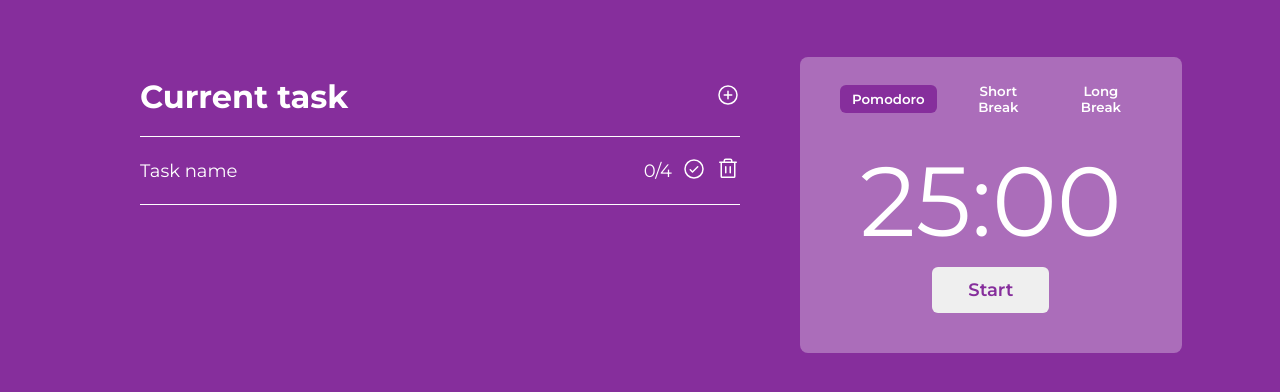
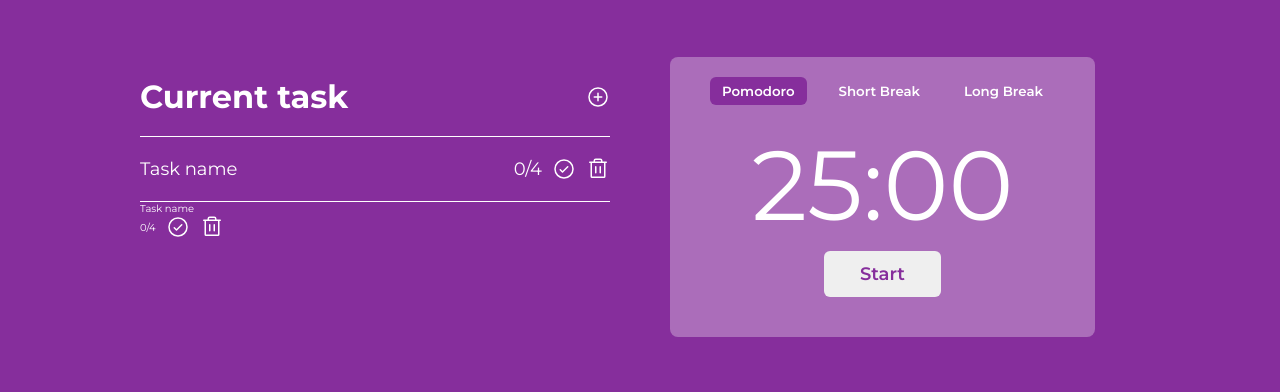
Before and after one commit to dnylvssr/pomofocus-clone, a plain HTML site: page index.html in a window 1280 px wide. Shown: the part 76-468 px from the top of the page. Drawn offline with Linux system fonts and the light colour scheme.

Commit message:
task section iteration

```diff
--- a/css/style.css
+++ b/css/style.css
@@ -93,7 +93,7 @@
   margin: 0 auto;
   width: 100rem;
   display: grid;
-  grid-template-columns: auto auto;
+  grid-template-columns: 1fr 1fr;
   gap: 6rem;
 }
 
@@ -101,7 +101,8 @@
   justify-self: end;
   /* background-color: rgba(255, 255, 255, 0.3); */
   padding: 2rem 0;
-  width: 60rem;
+  /* width: 60rem; */
+  width: 100%;
 }
 
 .task-header {
@@ -145,6 +146,9 @@
   cursor: pointer;
   fill: var(--color-text);
   transition: all 0.4s;
+
+  display: flex;
+  align-items: center;
 }
 
 .btn-task:hover {
--- a/index.html
+++ b/index.html
@@ -109,6 +109,34 @@
             </button>
           </div>
         </div>
+        <div class="task-add">
+          <span class="task-name">Task name</span>
+          <div class="task-attributes">
+            <span class="task-num-pomodoros">0/4</span>
+            <button class="btn-task">
+              <svg
+                xmlns="http://www.w3.org/2000/svg"
+                class="btn-icon"
+                viewBox="0 0 256 256"
+              >
+                <path
+                  d="M173.66,98.34a8,8,0,0,1,0,11.32l-56,56a8,8,0,0,1-11.32,0l-24-24a8,8,0,0,1,11.32-11.32L112,148.69l50.34-50.35A8,8,0,0,1,173.66,98.34ZM232,128A104,104,0,1,1,128,24,104.11,104.11,0,0,1,232,128Zm-16,0a88,88,0,1,0-88,88A88.1,88.1,0,0,0,216,128Z"
+                ></path>
+              </svg>
+            </button>
+            <button class="btn-task">
+              <svg
+                xmlns="http://www.w3.org/2000/svg"
+                class="btn-icon"
+                viewBox="0 0 256 256"
+              >
+                <path
+                  d="M216,48H176V40a24,24,0,0,0-24-24H104A24,24,0,0,0,80,40v8H40a8,8,0,0,0,0,16h8V208a16,16,0,0,0,16,16H192a16,16,0,0,0,16-16V64h8a8,8,0,0,0,0-16ZM96,40a8,8,0,0,1,8-8h48a8,8,0,0,1,8,8v8H96Zm96,168H64V64H192ZM112,104v64a8,8,0,0,1-16,0V104a8,8,0,0,1,16,0Zm48,0v64a8,8,0,0,1-16,0V104a8,8,0,0,1,16,0Z"
+                ></path>
+              </svg>
+            </button>
+          </div>
+        </div>
       </section>
       <section class="timer">
         <div class="timer-type">
```
